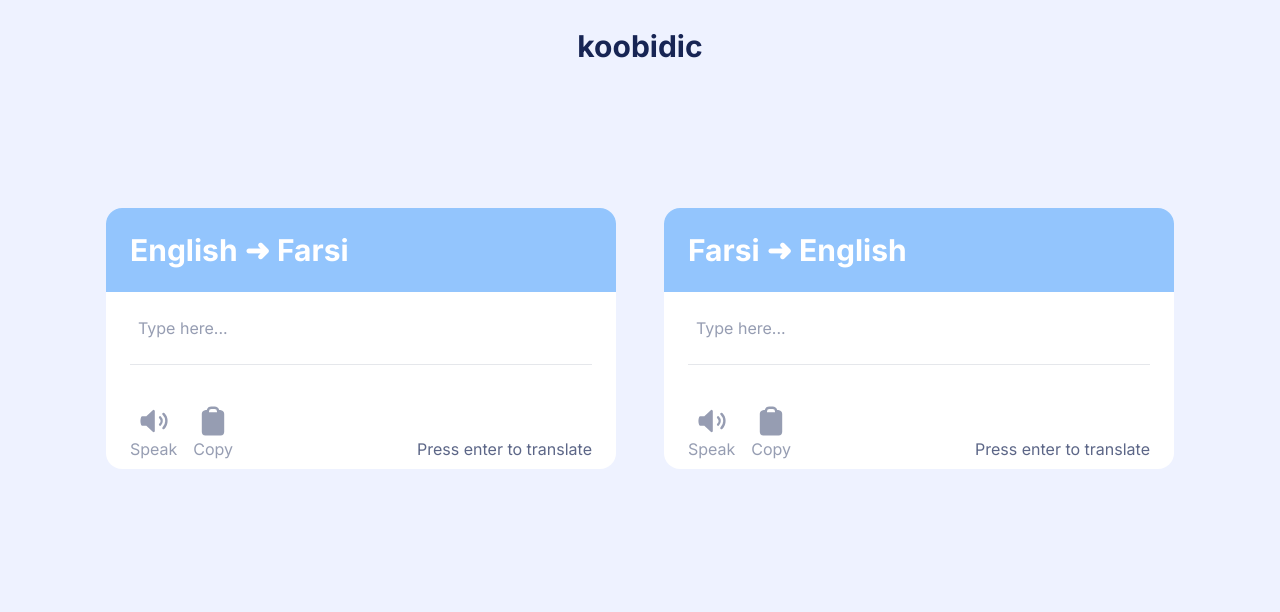
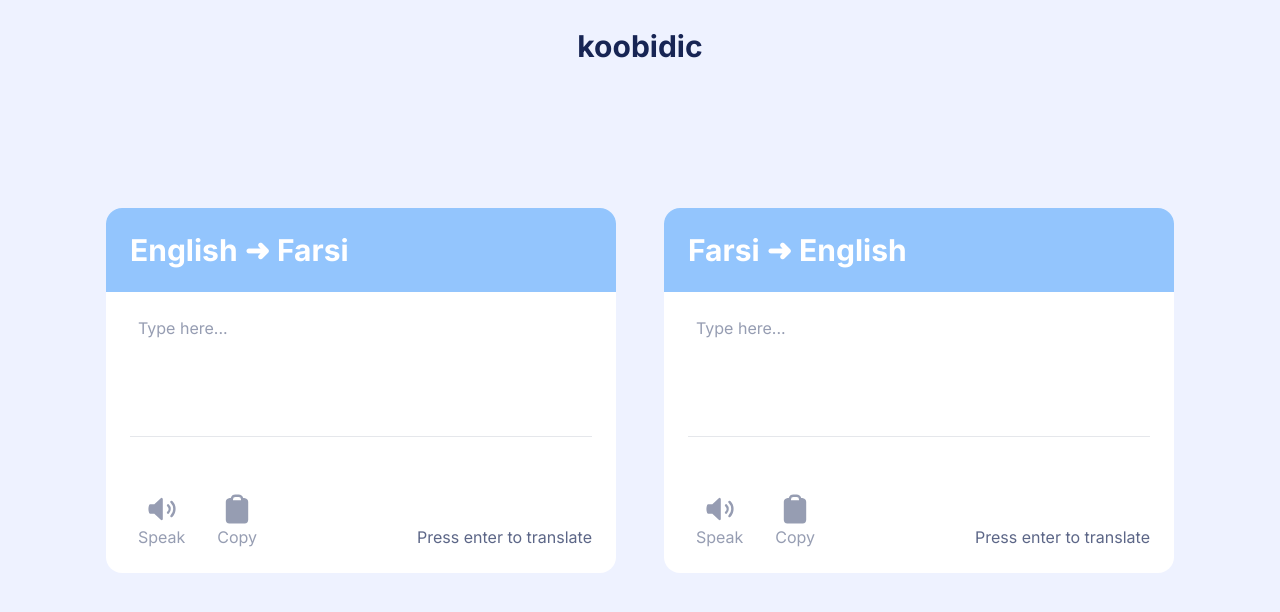
Before and after one commit to mei-chen/farsi-translator, a Next.js app: page / in a window 1280 px wide. Shown: the top 612 px of the page. Built offline with nearby package versions, Linux system fonts and the light colour scheme.

Commit message:
added audio player

```diff
--- a/app/api/tts/route.tsx
+++ b/app/api/tts/route.tsx
@@ -17,6 +17,12 @@ export async function POST(request: NextRequest) {
         "similarity_boost": 0.2
     }});
 
+    const chunks: Buffer[] = [];
+    for await (const chunk of audio) {
+      chunks.push(chunk);
+    }
+
+    const content = Buffer.concat(chunks);
     await play(audio);  // TODO: remove this line once you're able to figure out how to get the player working
-    return NextResponse.json({audio})
+    return NextResponse.json({buffer: content})
 }
--- a/app/ui/translator.tsx
+++ b/app/ui/translator.tsx
@@ -27,17 +27,23 @@ export function Translator({translateFrom}: {translateFrom: string}) {
     if (!response.ok) {
       throw new Error('Network response was not ok');
     }
-    return data;
+
+    // const buffer = data.buffer;
+    const buffer = new Uint8Array(data.buffer.data).buffer;
+    return buffer;
+    // setAudio(data.audio);
+
+    // console.log(audio)
   }
 
   const voiceClick = async () => {
     if (text) {
     setSpeakOpen(true);
-    const data = await fetchVoiceResponse();
-    // TODO: figure out how to get the player working
-    const audioBlob = new Blob([data.audio], { type: 'audio/mpeg' });
+    const buffer = await fetchVoiceResponse();
+    const audioBlob = new Blob([buffer], { type: 'audio/mpeg' });
     const audioUrl = URL.createObjectURL(audioBlob);
     setAudio(audioUrl)
+    // TODO: figure out how to get the player working
     setSpeakOpen(false);
     }
   }
@@ -82,35 +88,43 @@ export function Translator({translateFrom}: {translateFrom: string}) {
   <div className="justify-start items-center gap-4 inline-flex p-6 -mx-6 bg-blue-300 rounded-t-2xl">
     <h2 className="text-white w-screen text-3xl font-bold">{translateFrom === 'English' ? "English ➜ Farsi" : "Farsi ➜ English"}</h2>
   </div>
-  <input type='text' className="my-4 text-blue-950 p-2 placeholder-blue-950 placeholder-opacity-45 outline-none" onKeyDown={keyDownHandler} onChange={e => setTranslate(e.currentTarget.value)} placeholder='Type here...'/>
-  <hr></hr>
+  <textarea rows={4} className="my-4 p-2 text-blue-950 placeholder-blue-950 placeholder-opacity-45 outline-none text-wrap resize-none" onKeyDown={keyDownHandler} onChange={e => setTranslate(e.currentTarget.value)} placeholder='Type here...'/>
+  <hr className="px-2"></hr>
   <ReactTyped
     className="text-blue-950 p-2 outline-none text-wrap"
     typedRef={setTyped}
     strings={[text]}
-    typeSpeed={40}
+    typeSpeed={1}
     showCursor={false}
 />
 <ReactTyped
     className="text-blue-950 p-2 outline-none text-wrap"
     typedRef={setTyped}
     strings={[farsi]}
-    typeSpeed={40}
+    typeSpeed={1}
     showCursor={false}
 />
   {/* TODO: figure out how to get the player working, and style it well */}
-  <audio controls src={audio} className="text-blue-950 m-2 outline-none text-wrap" hidden={audio ? false : true}></audio>
-  <div className="justify-between items-end flex">
+  {/* <audio controls src={audio} className="text-blue-950 m-2 outline-none text-wrap" hidden={audio ? false : true}></audio> */}
+  {audio && (
+                <div>
+                    <audio className='my-2 px-2 w-full' controls>
+                        <source src={audio} type="audio/mpeg" />
+                        Your browser does not support the audio element.
+                    </audio>
+                </div>
+            )}
+  <div className="justify-between items-end flex py-4">
   <div className="flex gap-4">
     <div className="flex-col items-end gap-1 flex">
-      <button id={"voice" + translateFrom} className='flex flex-col items-center text-opacity-45 text-blue-950 text-center transition ease-in-out py-2 delay-75 hover:text-opacity-100' onClick={voiceClick}>
+      <button id={"voice" + translateFrom} className='flex flex-col items-center text-opacity-45 text-blue-950 text-center transition ease-in-out p-2 delay-75 hover:text-opacity-100' onClick={voiceClick}>
       <SpeakerWaveIcon className="h-8"/>
        <span>Speak</span>
         </button>
     <Tooltip anchorSelect={'#voice' + translateFrom} isOpen={speakOpen} content="Generating audio..." className='!bg-blue-300 !rounded-lg'/>
 
     </div>
-    <div className="flex-col items-end gap-1 flex"><button id={"copy" + translateFrom} className='flex flex-col items-center text-opacity-45 text-blue-950 text-center transition ease-in-out py-2 delay-75 hover:text-opacity-100' onClick={copyClick}>
+    <div className="flex-col items-end gap-1 flex"><button id={"copy" + translateFrom} className='flex flex-col items-center text-opacity-45 text-blue-950 text-center transition ease-in-out p-2 delay-75 hover:text-opacity-100' onClick={copyClick}>
       <ClipboardIcon className="h-8"/>
        <span>Copy</span>
         </button>
--- a/package.json
+++ b/package.json
@@ -21,8 +21,10 @@
     "openai-streams": "^6.2.0",
     "react": "^18.3.1",
     "react-dom": "^18.3.1",
+    "react-h5-audio-player": "^3.9.1",
     "react-tooltip": "^5.26.4",
     "react-typed": "^2.0.12",
+    "stream-to-array": "^2.3.0",
     "tippy.js": "^6.3.7",
     "typewriter-effect": "^2.21.0"
   },
@@ -30,6 +32,7 @@
     "@types/node": "^20",
     "@types/react": "^18",
     "@types/react-dom": "^18",
+    "@types/stream-to-array": "^2.3.3",
     "eslint": "^8",
     "eslint-config-next": "14.2.2",
     "postcss": "^8",
```
Also changed, not shown: 1 other file (tests, documents, lock files or other folders).
